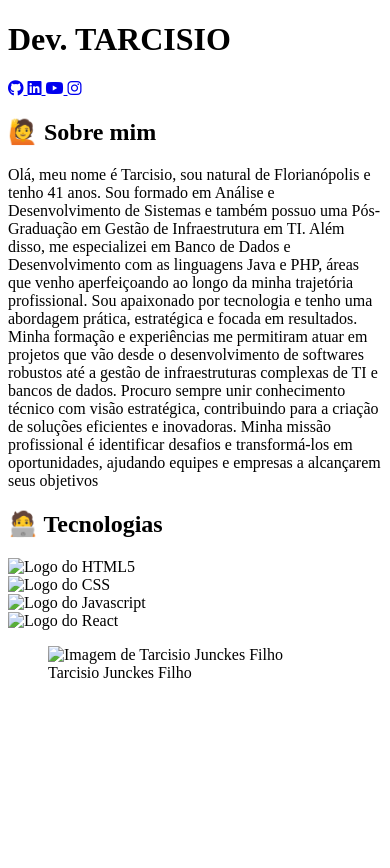
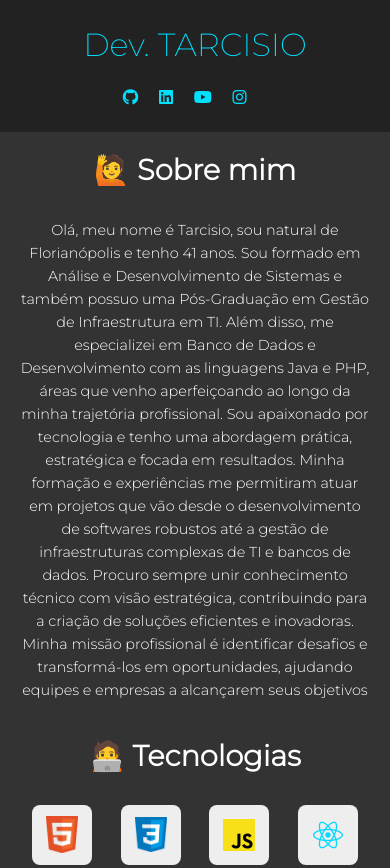
Before and after one commit to junckesfilho/portifolio, a plain HTML site: page index.html in a window 390 px wide. Shown: the top 868 px of the page. Before the commit the page ends 844 px from the top, so only its background shows below. Drawn offline with Linux system fonts and the light colour scheme.

Commit message:
evolucao do css img index

```diff
--- /dev/null
+++ b/css/footer.css
@@ -0,0 +1,13 @@
+footer {
+    background-color: #222;
+    padding: 16px;
+
+    display: flex;
+    align-items: center;
+    justify-content: center;
+}
+
+footer span {
+    font-size: 0.8em;
+    font-weight: 200;
+}
--- /dev/null
+++ b/css/header.css
@@ -0,0 +1,33 @@
+header {
+    background-color: #222;
+    padding: 25px;
+
+    display: flex;
+    align-items: center;
+    justify-content: space-between;
+}
+
+header h1 {
+    font-size: 2.8em;
+    font-weight: 200;
+    cursor: pointer;
+}
+
+header nav {
+    display: flex;
+    align-items: center;
+}
+
+header nav a {
+    margin-right: 1.3em;
+    font-size: 1.5em;
+}
+
+header h1, a {
+    color: #00e0ff;
+    transition: 0.2s ease-in-out;
+}
+
+header h1:hover, a:hover {
+    color: #fff;
+}
--- /dev/null
+++ b/css/main.css
@@ -0,0 +1,83 @@
+main {
+    padding: 5%;
+
+    display: flex;
+    align-items: center;
+    justify-content: space-between;
+}
+
+/* MAIN CONTENT ============= */
+main .main-content {
+    display: flex;
+    flex-direction: column;
+}
+
+main .main-content h2 {
+    margin-bottom: 2%;
+    font-size: 2.2em;
+}
+
+main .main-content .text {
+    margin-bottom: 10%;
+}
+
+main .main-content .text p {
+    width: 75%;
+    font-size: 1.2em;
+    font-weight: 300;
+    line-height: 1.6;
+}
+
+/* CARDS ==================*/
+main .techs .cards-container {
+    display: flex;
+    align-items: center;
+}
+
+main .techs .cards-container .card {
+width: 120px;
+height: 120px;
+padding: 10px;
+background-color: #eee;
+border-radius: 8px;
+margin-right: 0.9em;
+margin-left: 0.9em;
+cursor: pointer;
+
+display: flex;
+align-items: center;
+justify-content: center;
+
+transition: box-shadow 0.25s ease-in-out;
+}
+
+main .techs .cards-container .card img {
+    width: 80%;
+}
+
+main .techs .cards-container .card:hover {
+    box-shadow: 0px 0px 8px #00e0ff;
+}
+
+/* FIGURE =============================*/
+main figure {
+    display: flex;
+    flex-direction: column;
+    align-items: center;
+    justify-content: center;
+}
+
+main figure img {
+    width: 400px;
+    height: 400px;
+    border-radius: 200px;
+
+    margin-bottom: 6%;
+    cursor: pointer;
+    border: 1px #00e0ff solid;
+    transition: 0.2s ease-in-out;
+}
+
+main figure img:hover {
+    box-shadow: 0px 0px 6px #00e0ff;
+}
--- /dev/null
+++ b/css/reset.css
@@ -0,0 +1,23 @@
+* {
+    margin: 0;
+    padding: 0;
+    box-sizing: border-box;
+    font-family: 'Montserrat', sans-serif;
+}
+
+body {
+    width: 100%;
+    height: 100vh;
+
+    background-color: #333;
+    color: #fff;
+
+    display: flex;
+    flex-direction: column;
+    justify-content: space-between;
+}
+
+a {
+    text-decoration: none;
+    color: #fff;
+}
--- /dev/null
+++ b/css/responsive.css
@@ -0,0 +1,64 @@
+@media (max-width: 1200px) {
+    main {
+        width: 100%;
+
+        flex-direction: column;
+        align-items: center;
+        justify-content: center;
+    }
+    .main-content {
+        width: 100%;
+        align-items: center;
+
+        margin-bottom: 15%;
+    }
+
+    main .main-content .text, .techs {
+        text-align: center;
+    }
+
+    main .main-content .text p {
+        width: 100%;
+        font-size: 0.9em;
+    }
+
+    main .techs .cards-container, .main-content .text p {
+        margin-top: 32px;
+    }
+}
+
+@media (max-width: 700px) {
+    header {
+        flex-direction: column;
+        align-items: center;
+        justify-content: center;
+
+        text-align: center;
+    }
+
+    header h1 {
+        font-size: 2em;
+    }
+
+    header nav {
+        margin-top: 24px;
+    }
+
+    header nav a {
+        font-size: 1em;
+    }
+
+    main .techs .cards-container .card {
+        width: 60px;
+        height: 60px;
+    }
+
+    main .main-content .text h2, .main-content .techs h2 {
+        font-size: 1.8em;
+    }
+
+    main figure img {
+        width: 250px;
+        height: 250px;
+    }
+}
--- a/index.html
+++ b/index.html
@@ -5,6 +5,11 @@
     <meta name="viewport" content="width=device-width, initial-scale=1.0">
     <title>Portfólio</title>
     <!-- CSS -->
+     <link rel="stylesheet" href="./css/reset.css">
+     <link rel="stylesheet" href="./css/header.css">
+     <link rel="stylesheet" href="./css/main.css">
+     <link rel="stylesheet" href="./css/footer.css">
+     <link rel="stylesheet" href="./css/responsive.css">
     <!-- FONTS -->
     <link rel="preconnect" href="https://fonts.googleapis.com">
     <link rel="preconnect" href="https://fonts.gstatic.com" crossorigin>
@@ -46,26 +51,32 @@
                     <h2>🧑‍💻 Tecnologias</h2>
                     <div class="cards-container">
                         <div class="card">
-                            <img src="" alt="Logo do HTML5">
+                            <img src="./img/techs/html-logo.png" alt="Logo do HTML5">
                         </div>
                         <div class="card">
-                            <img src="" alt="Logo do CSS">
+                            <img src="./img/techs/css-logo.png" alt="Logo do CSS">
                         </div>
                         <div class="card">
-                            <img src="" alt="Logo do Javascript">
+                            <img src="./img/techs/js-logo.png" alt="Logo do Javascript">
                         </div>
                         <div class="card">
-                            <img src="" alt="Logo do React">
+                            <img src="./img/techs/react-logo.png" alt="Logo do React">
                         </div>
                     </div>
                 </aside>
             </section>
 
             <figure>
-                <img src="" alt="Imagem de Tarcisio Junckes Filho">
+                <img src="./img/tarcisio.jpg" alt="Imagem de Tarcisio Junckes Filho">
                 <figcaption>Tarcisio Junckes Filho</figcaption>
             </figure>
     </main>
 
+    <footer>
+        <span>
+            &copy; Tarcisio Junckes Filho, 2025 - Todos os direitos reservados.
+        </span>
+    </footer>
+
 </body>
 </html>
```
Also changed, not shown: img/tarcisio.jpg (added), img/tarcisio.png (added).
